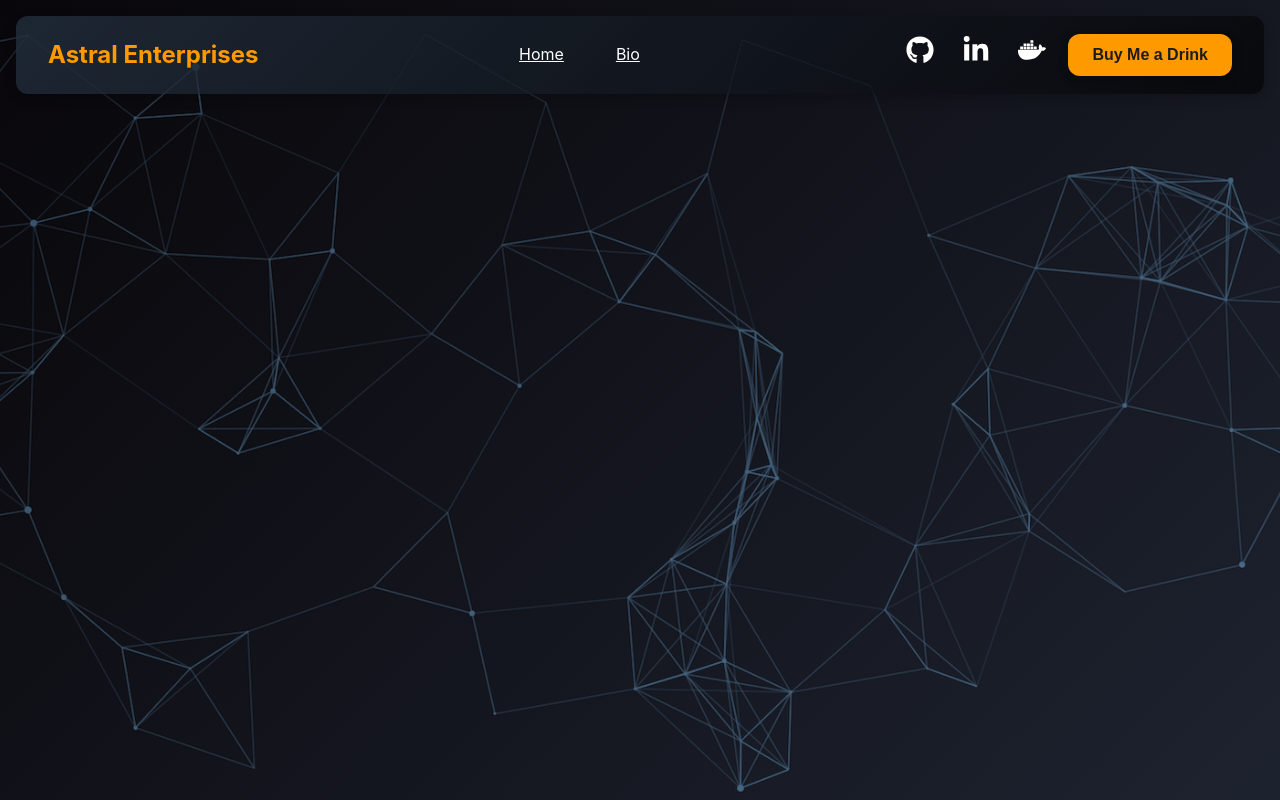
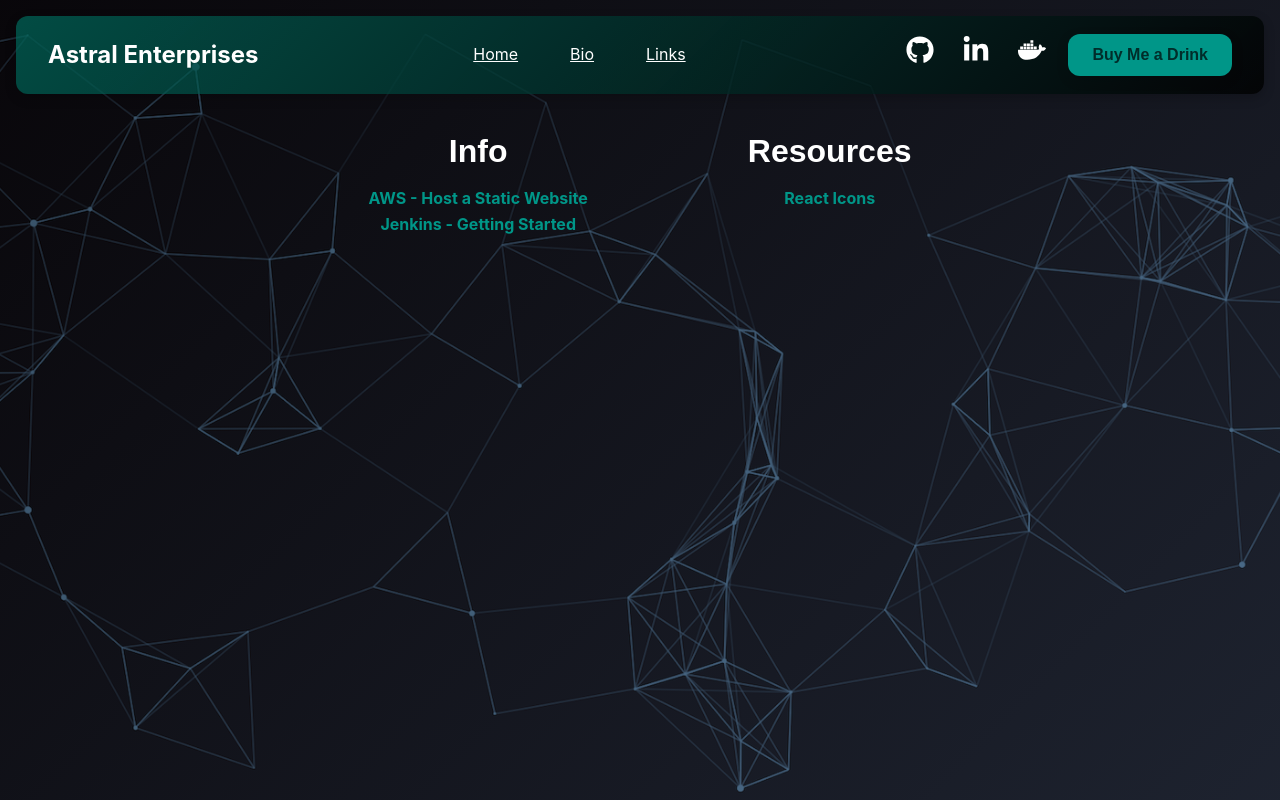
Before and after one commit to cmadison0005/aws_static_public, a React (Vite) app: page /links in a window 1280 px wide. Built offline with nearby package versions, Linux system fonts and the light colour scheme.

Commit message:
added links component, rethemed css

```diff
--- a/src/App.jsx
+++ b/src/App.jsx
@@ -4,6 +4,7 @@
 import Bio from './components/Bio';
 import Home from './components/Home';
 import NavBar from './components/NavBar';
+import Links from './components/Links';
 
 const App = () => {
 
@@ -13,6 +14,7 @@
       <Routes>
         <Route path="/" element={<Home />} />
         <Route path="/bio" element={<Bio />} />
+        <Route path="/links" element={<Links />} />
       </Routes>
     </>
   );
--- a/src/components/Bio.jsx
+++ b/src/components/Bio.jsx
@@ -18,41 +18,11 @@
             Puppy ipsum dolor sit amet, tail wagging consectetur sit amet fetch elit. Sit stay roll over, the daily routine of joyful pups sniffing the air and bounding through fields. Squeaky toys and belly rubs bring endless delight, while the rhythmic pant and soft paws patter paint a picture of canine contentment. Life’s a walk in the park with loyal companions by your side.
           </p>
           <p>
-            <a href="https://community.docusign.com/community-spotlights-154/developer-spotlight-randall-madison-forefront-technologies-llc-21804">
+            <a href="https://community.docusign.com/community-spotlights-154/developer-spotlight-randall-madison-forefront-technologies-llc-21804" target="_blank" rel="noopener noreferrer">
               A link to a thing
             </a>
           </p>
         </div>
-        {/* <div className="bio-left">
-          <img src={artemisPic} alt="Profile" />
-        </div>
-        <div className="bio-right">
-          <h2>T I Moth y</h2>
-          <p>
-            Lorem ipsum dolor sit amet, consectetur adipiscing elit, sed do eiusmod tempor incididunt ut labore et dolore magna aliqua. Ut enim ad minim veniam, quis nostrud exercitation ullamco laboris nisi ut aliquip ex ea commodo consequat. Duis aute irure dolor in reprehenderit in voluptate velit esse cillum dolore eu fugiat nulla pariatur.
-            Excepteur sint occaecat cupidatat non proident, sunt in culpa qui officia deserunt mollit anim id est laborum.
-          </p>
-          <p>
-            Lorem ipsum dolor sit amet, consectetur adipiscing elit, sed do eiusmod tempor incididunt ut labore et dolore magna aliqua. Ut enim ad minim veniam, quis nostrud exercitation ullamco laboris nisi ut aliquip ex ea commodo consequat. Duis aute irure dolor in reprehenderit in voluptate velit esse cillum dolore eu fugiat nulla pariatur.
-          </p>
-          <p>
-            Excepteur sint occaecat cupidatat non proident, sunt in culpa qui officia deserunt mollit anim id est laborum.
-          </p>
-        </div>
-        <div className="bio-left">
-          <img src={noodlePic} alt="Profile" />
-        </div>
-        <div className="bio-right">
-          <h2>The Noodliest Noodle</h2>
-          <p>
-            Lorem ipsum dolor sit amet, consectetur adipiscing elit, sed do eiusmod tempor incididunt ut labore et dolore magna aliqua. Ut enim ad minim veniam, quis nostrud exercitation ullamco laboris nisi ut aliquip ex ea commodo consequat. Duis aute irure dolor in reprehenderit in voluptate velit esse cillum dolore eu fugiat nulla pariatur.
-            Excepteur sint occaecat cupidatat non proident, sunt in culpa qui officia deserunt mollit anim id est laborum.
-          </p>
-          <p>
-            Lorem ipsum dolor sit amet, consectetur adipiscing elit, sed do eiusmod tempor incididunt ut labore et dolore magna aliqua. Ut enim ad minim veniam, quis nostrud exercitation ullamco laboris nisi ut aliquip ex ea commodo consequat. Duis aute irure dolor in reprehenderit in voluptate velit esse cillum dolore eu fugiat nulla pariatur.
-            Excepteur sint occaecat cupidatat non proident, sunt in culpa qui officia deserunt mollit anim id est laborum.
-          </p>
-        </div> */}
       </div>
 
     </div>
--- /dev/null
+++ b/src/components/Links.css
@@ -0,0 +1,28 @@
+.links-layout {
+    display: flex;
+    /* flex-wrap: wrap; */
+    gap: 10rem;
+    padding: 1rem;
+}
+
+.links-left, .links-right {
+  display: flex;
+  flex-direction: column;
+  align-items: center;
+}
+
+.links-left a, .links-right a {
+    color: var(--color-primary);
+    font-weight: bold;
+    text-decoration: none;
+}
+
+.links-left a:visited,
+.links-right a:visited {
+    color: var(--color-secondary);
+}
+
+.links-left a:hover,
+.links-right a:hover {
+    color: var(--color-primary-hover);
+}
--- /dev/null
+++ b/src/components/Links.jsx
@@ -0,0 +1,21 @@
+import './Links.css';
+
+const Links = () => {
+    return (
+        <div className='content-area'>
+            <div className='links-layout'>
+                <div className='links-left'>
+                    <h2>Info</h2>
+                    <a href='https://aws.amazon.com/getting-started/hands-on/host-static-website/' target="_blank" rel="noopener noreferrer">AWS - Host a Static Website</a>
+                    <a href='https://www.jenkins.io/doc/book/getting-started/' target="_blank" rel="noopener noreferrer">Jenkins - Getting Started</a>
+                </div>
+                <div className='links-right'>
+                    <h2>Resources</h2>
+                    <a href='https://www.react-icons.com/icons/fa' target="_blank" rel="noopener noreferrer">React Icons</a>
+                </div>
+            </div>
+        </div>
+    )
+}
+
+export default Links;
--- a/src/components/NavBar.css
+++ b/src/components/NavBar.css
@@ -6,7 +6,11 @@
   border-radius: var(--radius);
   padding: 1rem 2rem;
   background:
-    linear-gradient(135deg, rgba(35, 47, 62, .8), rgba(0, 0, 0, .6));
+    linear-gradient(
+      135deg,
+      rgba(var(--color-medium-rgb), 0.7),
+      rgba(0, 0, 0, .8)
+    );
   color: var(--color-text);
   box-shadow: var(--shadow);
   flex-wrap: wrap;
@@ -18,7 +22,7 @@
 .logo {
   font-size: 1.5rem;
   font-weight: 700;
-  color: var(--color-primary);
+  color: var(--color-text);
   flex-shrink: 0;
 }
 
@@ -55,8 +59,8 @@
 }
 
 .social-button:hover {
-  background: var(--color-secondary);
-  border-color: var(--color-secondary);
+  background: var(--color-primary-hover);
+  border-color: var(--color-primary-hover);
   transform: translateY(-2px);
   color: var(--color-dark);
 }
@@ -100,5 +104,6 @@
 
 .call-to-action-button:hover {
   background: var(--color-primary-hover);
+  color: var(--color-text-muted);
   transform: translateY(-2px);
 }
--- a/src/components/NavBar.jsx
+++ b/src/components/NavBar.jsx
@@ -10,6 +10,7 @@
       <div className="nav-buttons-container">
         <Link to="/" className="nav-button">Home</Link>
         <Link to="/bio" className="nav-button">Bio</Link>
+        <Link to="/links" className="nav-button">Links</Link>
       </div>
 
       <div className="social-buttons-container">
--- a/src/main.css
+++ b/src/main.css
@@ -1,12 +1,13 @@
 :root {
-  --color-primary: #FF9900;
-  --color-primary-hover: #FFA726;
-  --color-secondary: #009688;
-  --color-dark: #1C1C1C;
-  --color-medium: #2C2C2C;
-  --color-light: #EAEAEA;
+  --color-primary: #009688;
+  --color-primary-hover: #00796B;
+  --color-secondary: #4DB6AC;
+  --color-dark: #002d2a;
+  --color-medium-rgb: 0, 105, 92;
+  --color-medium: #00695C;
+  --color-light: #B2DFDB;
   --color-text: #FFFFFF;
-  --color-text-muted: #CCCCCC;
+  --color-text-muted: #B0BEC5;
 
   --font-heading: 'Montserrat', sans-serif;
   --font-body: 'Inter', sans-serif;
```
Also changed, not shown: 1 other file (tests, documents, lock files or other folders).
